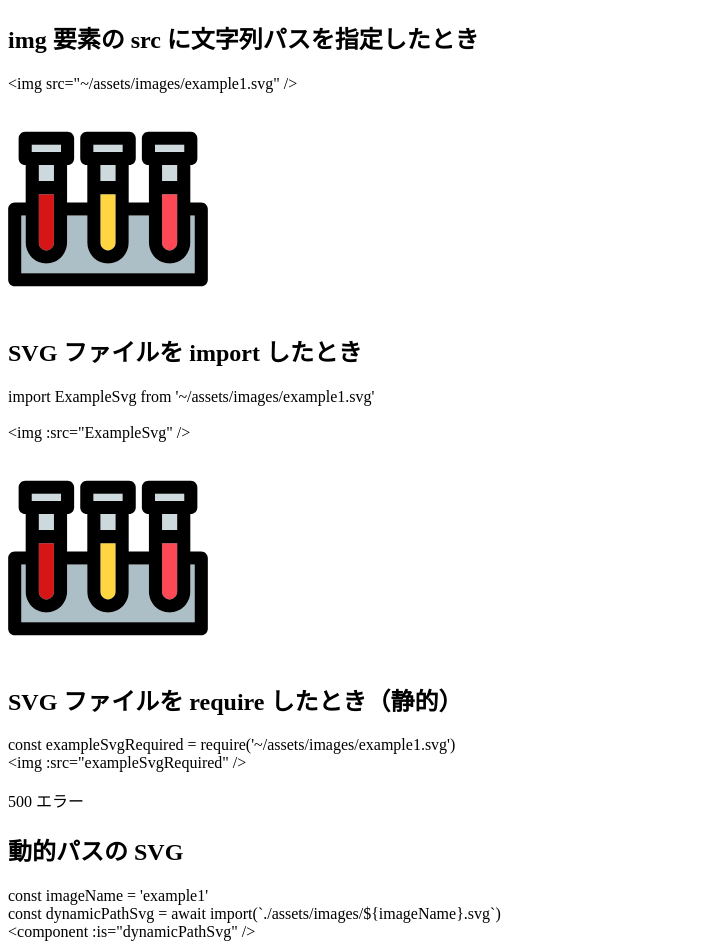
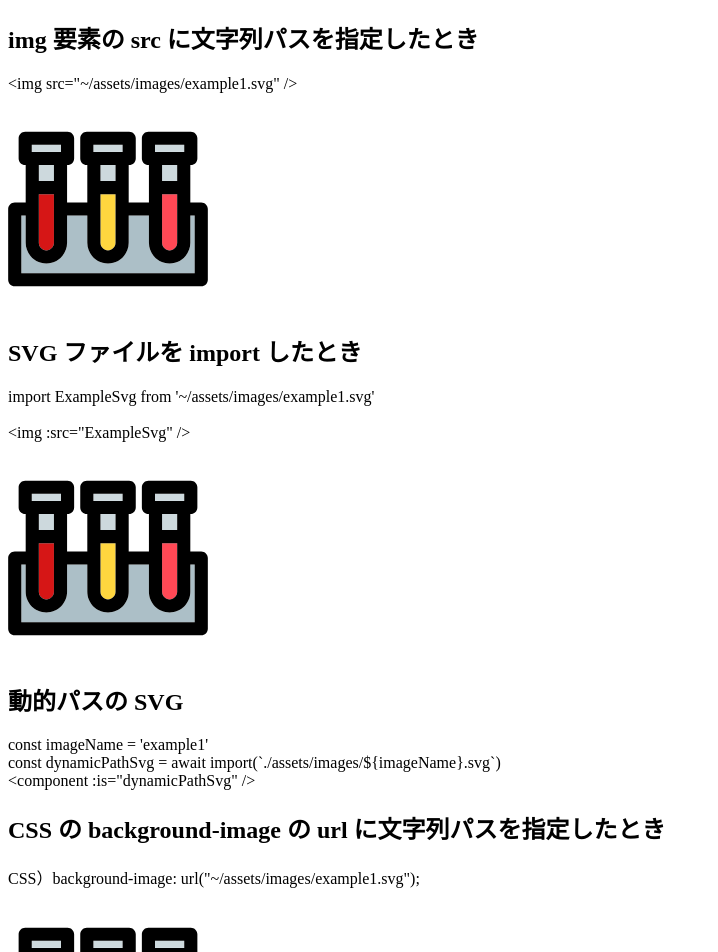
Before and after one commit to inouetakuya/nuxt3-svg-playground, a Nuxt app: page / in a window 1280 px wide. Shown: the top 952 px of the page, without its empty margins (0-718 px from the left). Built offline with nearby package versions, Linux system fonts and the light colour scheme.

Commit message:
Vite では require は使えないので書き換える必要がある

```diff
--- a/app.vue
+++ b/app.vue
@@ -18,15 +18,6 @@ const dynamicPathSvg = await import(`./assets/images/${imageName}.svg`)
       &lt;img :src="ExampleSvg" /&gt;
     </p>
     <img width="200" :src="ExampleSvg" />
-
-    <h2>SVG ファイルを require したとき（静的）</h2>
-    <p>
-      const exampleSvgRequired = require('~/assets/images/example1.svg')
-      <br />
-      &lt;img :src="exampleSvgRequired" /&gt;
-    </p>
-    <!-- <img width="200" :src="exampleSvgRequired" /> -->
-    <p>500 エラー</p>
 
     <h2>動的パスの SVG</h2>
     <p>
```
